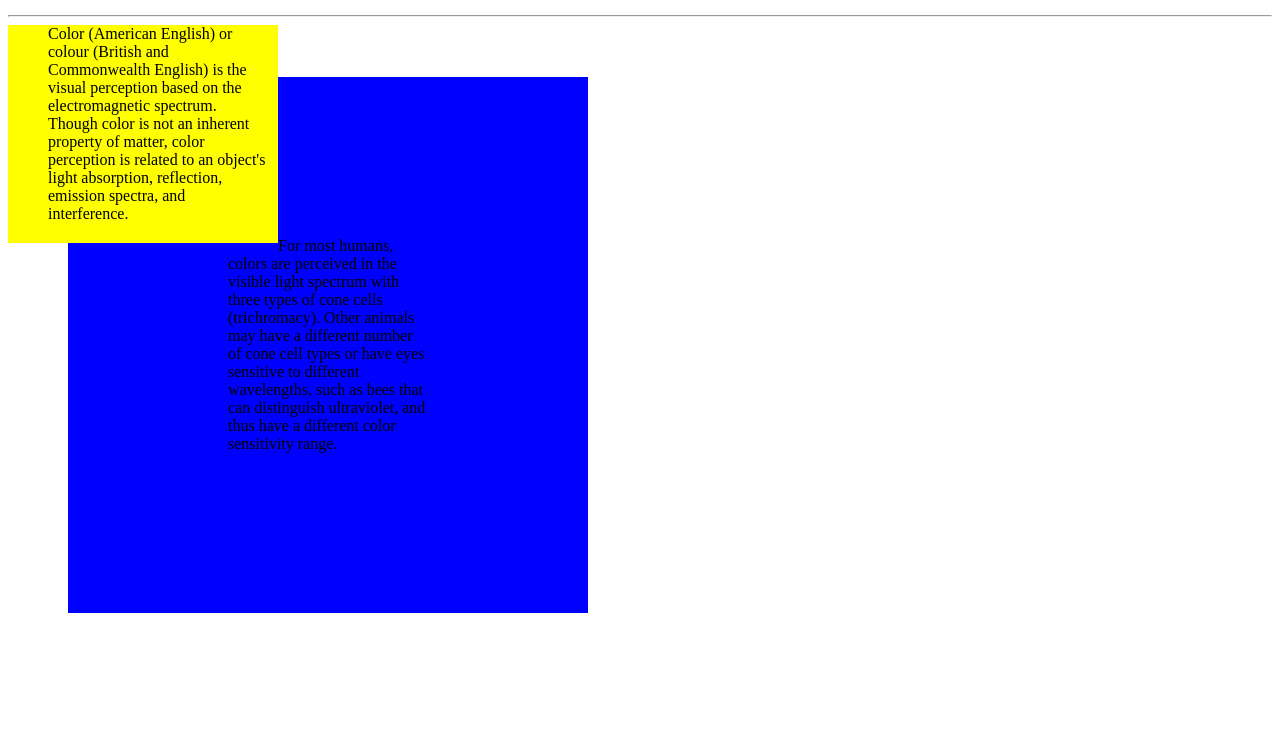
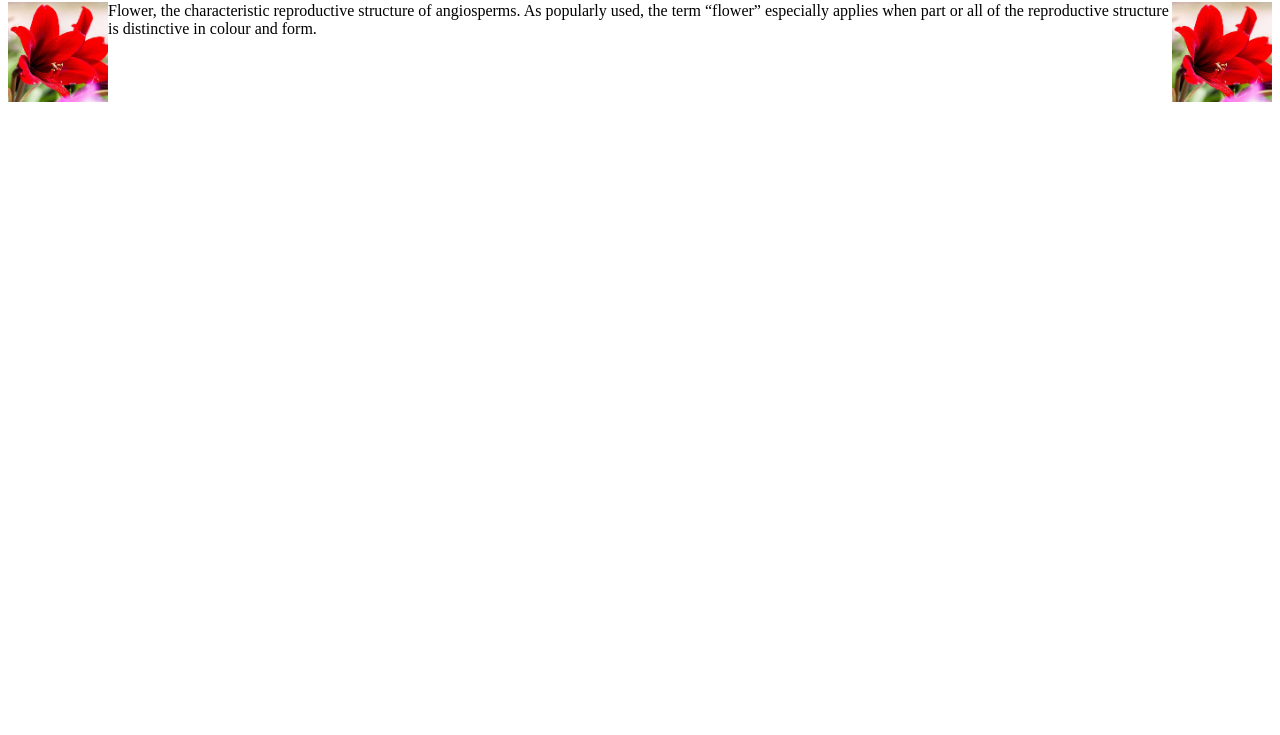
Before and after one commit to ASHBRO-12/WBDV, a plain HTML site: page INDEX.HTML in a window 1280 px wide. Shown: the part 65-800 px from the top of the page. Drawn offline with Linux system fonts and the light colour scheme.

Commit message:
2nd commit

```diff
--- a/INDEX.HTML
+++ b/INDEX.HTML
@@ -4,35 +4,24 @@
     <meta charset="UTF-8">
     <meta name="viewport" content="width=device-width, initial-scale=1.0">
     <title>CSS BOX MODEL E.G</title>
-<style type="text/css">
-.example1 {
-    width: 220px;
-    background-color: yellow;
-/*  top right bottom left  */
-    padding: 0px 10px 20px 40px;
-    border: 0px;
-    margin: 0px;
-
-    float: left;
-}
-.example2 {
-    width: 200px;
-    background-color: blue;
-    padding: 160px;
-    border: 5px black;
-    margin: 60px 60px;}
-
+    <style>
+            img#flowerRight{
+                float: right;
+            }
+            img#flowerLeft{
+                float: left;
+            }
 </style>
 </head>
 <body>
-    <h1>Box Model Example</h1>
-<hr>
-<p class="example1">Color (American English) or colour (British and Commonwealth English) is the visual perception based on the
-electromagnetic spectrum. Though color is not an inherent property of matter, color perception is related to an object's
-light absorption, reflection, emission spectra, and interference.</p>
+   <h2>FLOAT RIGHT</h2>
+    <P>
+        <img id="flowerRight" src="image.png" alt="flower" style="width: 100px;height: 100px;">
+        <img id="flowerLeft" src="image.png" alt="flower" style="width: 100px;height: 100px;">
+        Flower, the characteristic reproductive structure of angiosperms. As popularly used, the term “flower” especially
+        applies when part or all of the reproductive structure is distinctive in colour and form.
 
-<p class="example2">For most humans, colors are perceived in the visible light spectrum with three types of cone cells (trichromacy). Other
-animals may have a different number of cone cell types or have eyes sensitive to different wavelengths, such as bees
-that can distinguish ultraviolet, and thus have a different color sensitivity range.</p>
+    </P>
+
 </body>
 </html>
```
Also changed, not shown: image.png (added).
